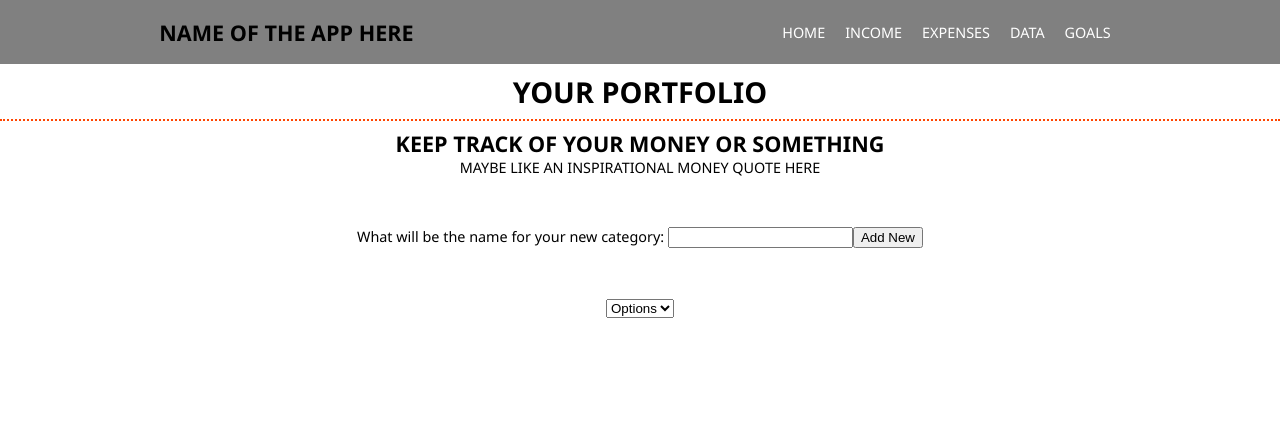
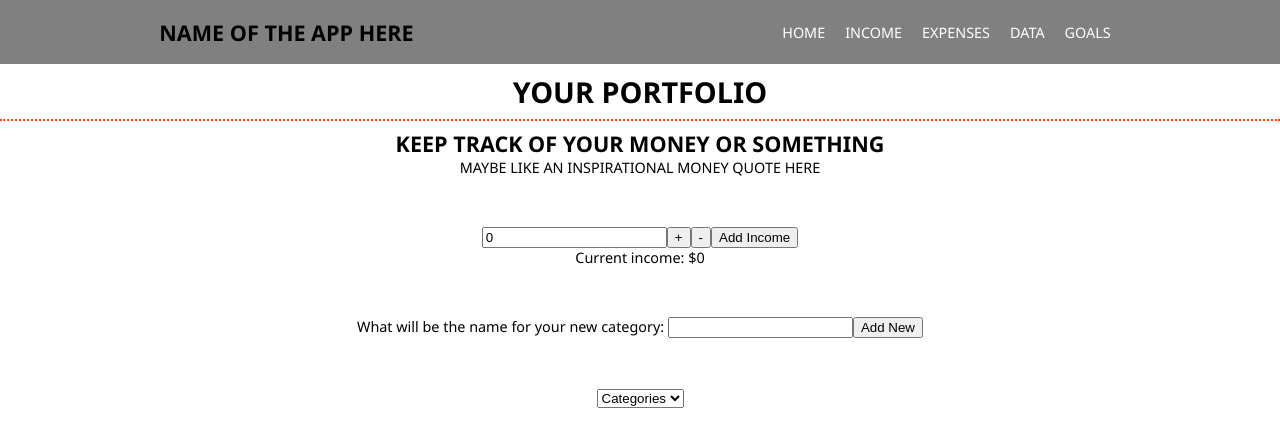
Before and after one commit to Vestigialmars5/finances_app, a React (Create React App) app: page / in a window 1280 px wide. Shown: the top 446 px of the page. Built offline with nearby package versions, Linux system fonts and the light colour scheme.

Commit message:
Update App.js
Added input for income, added comments on what eveything does.

```diff
--- a/src/App.js
+++ b/src/App.js
@@ -1,20 +1,57 @@
 import {useState} from 'react'
 import './App.css';
 
+// new income section component
+function NewIncome(props) {
+  // set the useState for the incomeAmount
+  const [incomeAmount, setIncomeAmount] = useState(0);
+
+  // function to do store the income if the incomeAmount is more than 0
+  function handleStoringIncome() {
+    if (incomeAmount > 0) {
+      props.onStoreIncome(incomeAmount);
+      setIncomeAmount(0);
+    }
+    else {
+      alert("Can't add add 0 or less than 0 to your income, can you? That would be an expense. Just input a normal positive number o_o")
+      setIncomeAmount(0);
+    }
+  }
+
+  return (
+    <>
+      <input type="number" value={incomeAmount} onChange={e => setIncomeAmount(parseInt(e.target.value))} />
+      <button className="plus-minus">+</button>
+      <button className="plus-minus">-</button>
+      <button className='addIncome' onClick={handleStoringIncome}>Add Income</button>
+      <p>Current income: ${props.myIncome}</p>
+    </>
+  );
+}
+
+// new expenses section component
 function NewExpenses(props) {
+  // define the category useState for input change
   const [category, setCategory] = useState("");
 
+  // everytime a character changes in the input box handle input change
   function handleInputChange(event) {
+    // setCategory to the value inputed during the event
     setCategory(event.target.value);
   }
 
+  // add a new category to options on click Add New
   function addCategory() {
+    // set the category to a var to manipulate it
     const newCategory = category;
+    // lift it up
     props.onAddCategory(newCategory);
+    // reset the category
     setCategory("")
   }
 
   return (
+    // displays a text an input box and the add new bttn
     <>
       <label htmlFor="category-input">What will be the name for your new category: </label>
       <input type="text" value={category} onChange={handleInputChange} />
@@ -23,8 +60,11 @@ function NewExpenses(props) {
   );
 }
 
+// dropdown menu component
 function CategoryDropdown(props) {
   return (
+    // displays a dropdown menu, the default value will be the default value set with setCategories
+    // per category in categories display it as an option
     <select id="category-dropdown" defaultValue={props.categories[0]}>
       {props.categories.map((category) => (
       <option key={category} value={category}>{category}</option>))}
@@ -32,11 +72,25 @@ function CategoryDropdown(props) {
   );
 }
 
+// app component
 const App = () => {
-  const [categories,setCategories] = useState(["Options"]);
+  // define the categories useState for when a new category is added to the categories
+  // default value of ["options"]
+  const [categories,setCategories] = useState(["Categories"]);
+  // define the myIncome useState for when we update income
+  const [myIncome, setMyIncome] = useState(0);
 
-  function handleAppCaregory(newCategory) {
+  // handle the new category with it as an parameter
+  function handleAppCategory(newCategory) {
+    // change the state of the categories
+    // by making the previous categories in the list to a list with all prevs plus the added one
     setCategories((prevCategories) => [...prevCategories, newCategory]);
+  }
+
+  // sets the myIncome to the income amount to new amount plus the past amount
+  function handleStoreIncome(incomeAmount) {
+    // i think the incomeAmount is passed as the prevIncome and we add the incomeAmount
+    setMyIncome(prevIncome => prevIncome + incomeAmount);
   }
 
 
@@ -64,8 +118,11 @@ const App = () => {
             <h2>KEEP TRACK OF YOUR MONEY OR SOMETHING</h2>
             <p>MAYBE LIKE AN INSPIRATIONAL MONEY QUOTE HERE</p>
           </div>
+          <div className='add-income'>
+            <NewIncome onStoreIncome={handleStoreIncome} myIncome={myIncome}/>
+          </div>
           <div className="add-categories">
-            <NewExpenses onAddCategory={handleAppCaregory}/>
+            <NewExpenses onAddCategory={handleAppCategory}/>
           </div>
           <div className='category-dropdwon'>
             <CategoryDropdown categories={categories}/>
```
